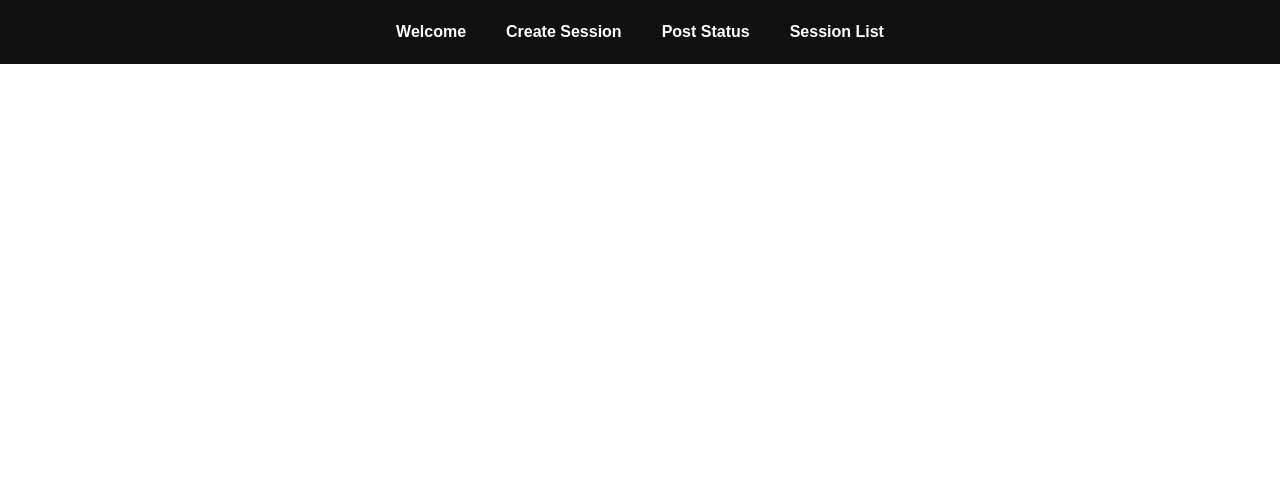
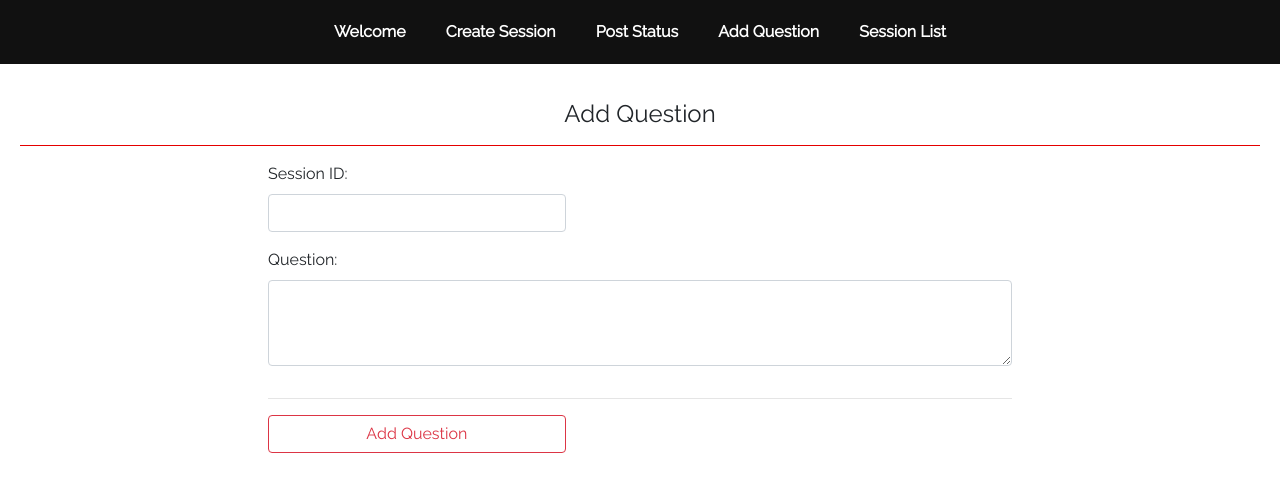
Before and after one commit to KKennedyCodes/classroom-live-frontend, a React (Create React App) app: page /question/new in a window 1280 px wide. Shown: the top 492 px of the page. Built offline with nearby package versions, Linux system fonts and the light colour scheme; no server answers.

Commit message:
Added Question Form

```diff
--- a/src/App.css
+++ b/src/App.css
@@ -34,7 +34,7 @@ body {
   margin: 0;
 }
 h1, h2, p, ul, li {
-  font-family: sans-serif;
+  font-family: 'Raleway', sans-serif;
 }
 ul.header li {
   display: inline;
--- a/src/App.js
+++ b/src/App.js
@@ -5,6 +5,7 @@ import Home from './components/Home.js';
 import { NavLink, Route } from "react-router-dom";
 import StatusForm from './components/input/StatusForm.js'
 import LiveForm from './components/input/LiveForm.js'
+import QuestionForm from './components/input/QuestionForm.js'
 import SessionList from './components/sessions/SessionList.js'
 import SessionDetails from './components/sessions/SessionDetails.js'
 import 'react-bootstrap-table-next/dist/react-bootstrap-table2.min.css';
@@ -59,6 +60,7 @@ class App extends Component {
           <li><NavLink to="/home">Welcome</NavLink></li>
           <li><NavLink to="/session/new">Create Session</NavLink></li>
           <li><NavLink to="/status/new">Post Status</NavLink></li>
+          <li><NavLink to="/question/new">Add Question</NavLink></li>
           <li><NavLink to="/sessions">Session List</NavLink></li>
           {this.state.sessionSelected ? <li><NavLink to={this.state.link}>Session Details</NavLink></li> : ""}
         </ul>
@@ -68,6 +70,9 @@ class App extends Component {
           <Route path="/session/new" component={LiveForm}/>
           <Route path="/status/new">
             <StatusForm header={true} />
+            </Route>
+            <Route path="/question/new">
+              <QuestionForm header={true} />
             </Route>
           <Route exact path="/sessions">
           <SessionList selectSession={this.selectSession} />
--- a/src/components/input/LiveForm.js
+++ b/src/components/input/LiveForm.js
@@ -47,14 +47,14 @@ class LiveForm extends React.Component {
       <section>
         <h4>Create New Session</h4>
         <hr color="red"/>
-        <Form onSubmit={this.submitHandler} className="largeInput center">
+        <Form onSubmit={this.submitHandler} className="largeInput">
 
           <Form.Group controlId="LiveForm">
-            <Form.Label>Task:</Form.Label>
+            <Form.Label>Task: </Form.Label><br />
             <Form.Control type="task" className="largeInput" name="task" placeholder="Enter Task" onChange={this.onChange}/>
           </Form.Group>
           <Form.Group controlId="TaskObjective">
-            <Form.Label>Task Objective:</Form.Label>
+            <Form.Label>Task Objective:</Form.Label><br />
             <Form.Control as="textarea" className="largeInput" name="objective" placeholer="Enter Task Objective" rows="3" onChange={this.onChange}/>
           </Form.Group>
           {/* <hr className="comment"/> */}
--- a/src/components/input/QuestionForm.js
+++ b/src/components/input/QuestionForm.js
@@ -0,0 +1,76 @@
+import React from 'react';
+import { Form, Button } from 'react-bootstrap/';
+import axios from 'axios';
+import './forms.css';
+class StatusForm extends React.Component {
+  constructor(props) {
+    super(props);
+    this.state = {
+      question: '',
+      session_id: this.props.session || '',
+    };
+  }
+
+  onChange = (data) => {
+    this.setState({ [data.target.name]: data.target.value });
+  }
+
+  clearForm = () => {
+    this.setState({
+      question: '',
+      session_id: '',
+    });
+  }
+
+  showHeading = () => {
+    return (
+      <section>
+      <h4>Add Question</h4>
+      <hr color="red"/>
+      </section>
+    )
+  }
+  onSubmit = (data) =>{
+    let link = "https://classroomlive-basic-api.herokuapp.com/questions";
+    // let link= "http://localhost:3000/posts";
+    data.preventDefault();
+    data.target.reset();
+    axios({
+      method: 'post',
+      url: link,
+      data: {
+        question: this.state.question,
+        answers: [],
+        session_id: this.state.session_id,
+      }
+    }).then((response) => {
+      console.log(response);
+
+    }, (error) =>{
+      console.log(error);
+    });
+    }
+
+  render() {
+    return (
+      <section>
+      {this.props.header ? this.showHeading() : ""}
+      <Form className="studentInput" onSubmit={this.onSubmit}>
+        <Form.Group controlId="SessionId">
+          <Form.Label>Session ID:</Form.Label>
+          <Form.Control as="input" name="session_id" value={this.state.session_id} placeholer="Enter Session ID" onChange={this.onChange}/>
+        </Form.Group>
+        <Form.Group controlId="StatusComment" className="comment">
+          <Form.Label>Question:</Form.Label>
+          <Form.Control as="textarea" name="comment" placeholer="Comment Text Here" rows="3" onChange={this.onChange}/>
+        </Form.Group>
+        <hr className="comment"/>
+        <Button variant="outline-danger" type="submit">
+          Add Question
+        </Button>
+      </Form>
+      </section>
+    )};
+}
+
+export default StatusForm;
--- a/src/components/input/forms.css
+++ b/src/components/input/forms.css
@@ -1,5 +1,5 @@
 body {
-  font-family: 'Schoolbell', cursive;
+  font-family: 'Raleway', sans-serif;
 }
 
 hr {
```
